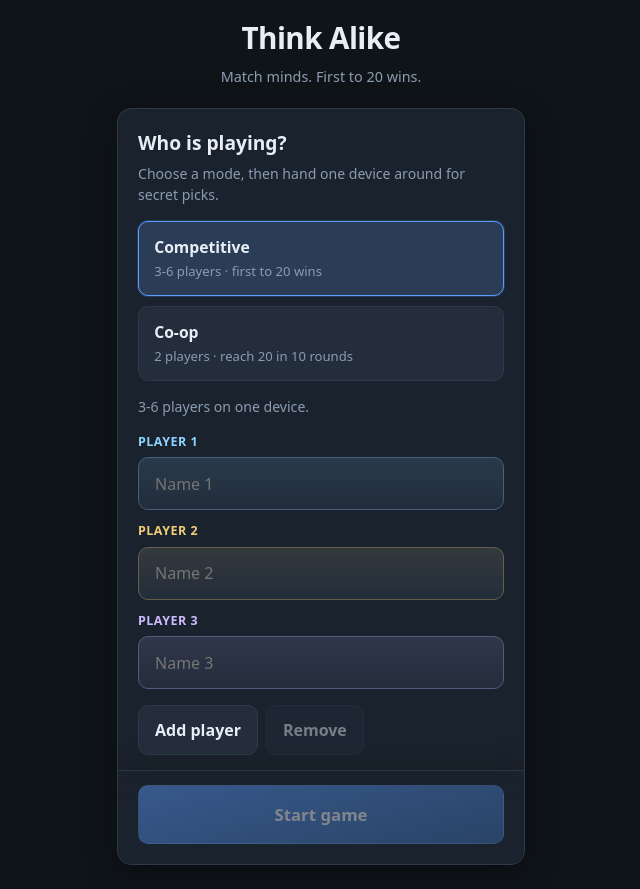
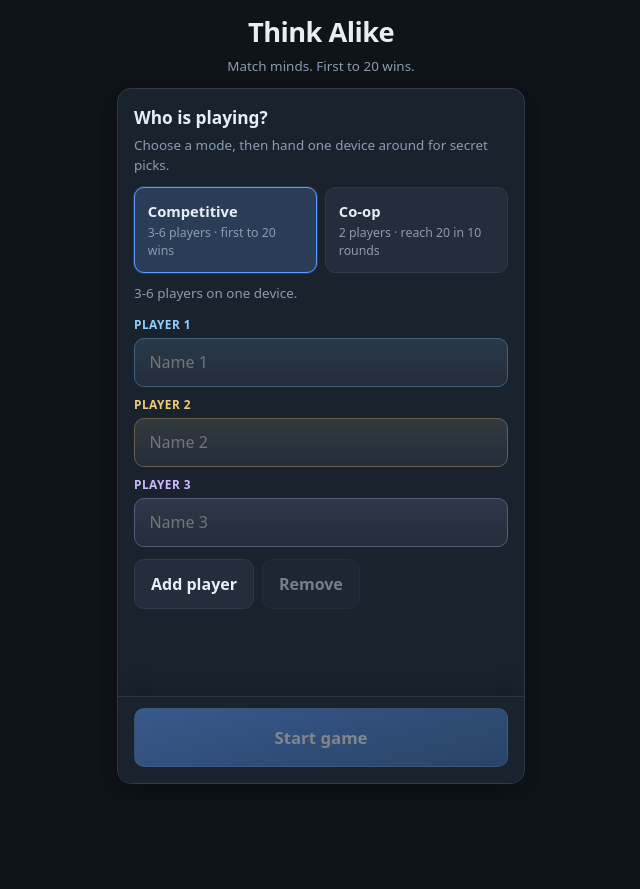
Before and after one commit to MMcBreezy/think_alike, a React (Vite) app: page / in a window 1280 px wide. Shown: the whole page, without its empty margins (319-959 px from the left). After the commit the page ends 800 px from the top, so only its background shows below. Built offline with nearby package versions, Linux system fonts and the light colour scheme.

Commit message:
fix start page

```diff
--- a/src/App.css
+++ b/src/App.css
@@ -154,6 +154,26 @@
   display: flex;
   flex-direction: column;
   align-items: stretch;
+}
+
+.app--setup {
+  height: 100dvh;
+  overflow: hidden;
+  padding-top: max(12px, env(safe-area-inset-top));
+  padding-bottom: max(16px, env(safe-area-inset-bottom));
+}
+
+.app--setup .app-header {
+  margin-bottom: 0.75rem;
+}
+
+.app--setup .app-title {
+  font-size: clamp(1.38rem, 4.8vw, 1.7rem);
+}
+
+.app--setup .app-sub {
+  margin-top: 0.2rem;
+  font-size: 0.84rem;
 }
 
 .app-header {
@@ -343,3 +363,9 @@
     transform: translateY(0);
   }
 }
+
+@media (max-height: 760px) {
+  .app--setup .app-sub {
+    display: none;
+  }
+}
--- a/src/App.jsx
+++ b/src/App.jsx
@@ -335,7 +335,9 @@ export default function App() {
     : `Round ${round} / ${MAX_ROUNDS}${coopJackpotRound ? ' · Final Sync Jackpot' : chaosRound ? ' · Chaos' : ''}`;
 
   return (
-    <div className={`app${phase === 'input' ? ' app--input-play' : ''}${turnThemeClass}`}>
+    <div
+      className={`app${phase === 'setup' ? ' app--setup' : ''}${phase === 'input' ? ' app--input-play' : ''}${turnThemeClass}`}
+    >
       <header
         className={`app-header${phase === 'input' ? ' app-header--tight' : ''}${showGameMenu ? ' app-header--has-menu' : ''}`}
       >
--- a/src/components/SetupScreen.css
+++ b/src/components/SetupScreen.css
@@ -15,41 +15,41 @@
   min-height: 0;
   overflow-y: auto;
   overscroll-behavior: contain;
-  padding: 1.25rem 1.25rem 0.9rem;
+  padding: 1rem 1rem 0.7rem;
 }
 
 .setup-footer {
-  padding: 0.9rem 1.25rem 1.25rem;
+  padding: 0.7rem 1rem 1rem;
   border-top: 1px solid color-mix(in srgb, var(--border) 88%, transparent);
   background: linear-gradient(180deg, rgba(26, 34, 45, 0.2), var(--bg-elevated) 40%);
   box-shadow: 0 -8px 20px rgba(0, 0, 0, 0.14);
 }
 
 .setup-title {
-  margin: 0 0 0.35rem;
-  font-size: 1.2rem;
+  margin: 0 0 0.25rem;
+  font-size: 1.08rem;
   font-weight: 650;
 }
 
 .setup-hint {
-  margin: 0 0 1rem;
-  font-size: 0.88rem;
+  margin: 0 0 0.75rem;
+  font-size: 0.84rem;
   color: var(--text-muted);
 }
 
 .setup-hint--players {
-  margin-top: 0.9rem;
+  margin-top: 0.65rem;
 }
 
 .setup-mode-grid {
   display: grid;
   grid-template-columns: 1fr;
-  gap: 0.6rem;
+  gap: 0.5rem;
 }
 
 .setup-mode {
   width: 100%;
-  padding: 0.85rem 0.95rem;
+  padding: 0.72rem 0.8rem;
   border-radius: var(--radius-sm);
   border: 1px solid var(--border);
   background: var(--bg-card);
@@ -57,7 +57,7 @@
   text-align: left;
   display: flex;
   flex-direction: column;
-  gap: 0.18rem;
+  gap: 0.1rem;
   transition: border-color var(--transition), background var(--transition), transform 0.08s ease;
 }
 
@@ -72,12 +72,12 @@
 }
 
 .setup-mode-title {
-  font-size: 0.98rem;
+  font-size: 0.92rem;
   font-weight: 700;
 }
 
 .setup-mode-copy {
-  font-size: 0.82rem;
+  font-size: 0.77rem;
   color: var(--text-muted);
 }
 
@@ -87,14 +87,14 @@
   padding: 0;
   display: flex;
   flex-direction: column;
-  gap: 0.75rem;
+  gap: 0.55rem;
 }
 
 .setup-row {
   --setup-accent: #6ec9ff;
   display: flex;
   flex-direction: column;
-  gap: 0.35rem;
+  gap: 0.28rem;
 }
 
 .setup-row--color--0 {
@@ -122,7 +122,7 @@
 }
 
 .setup-label {
-  font-size: 0.78rem;
+  font-size: 0.74rem;
   font-weight: 600;
   color: color-mix(in srgb, var(--setup-accent) 74%, var(--text));
   text-transform: uppercase;
@@ -131,7 +131,7 @@
 
 .setup-input {
   width: 100%;
-  padding: 0.85rem 1rem;
+  padding: 0.72rem 0.9rem;
   border-radius: var(--radius-sm);
   border: 1px solid color-mix(in srgb, var(--setup-accent) 28%, var(--border));
   background: linear-gradient(
@@ -152,7 +152,7 @@
 .setup-actions {
   display: flex;
   gap: 0.5rem;
-  margin: 1rem 0 0;
+  margin: 0.75rem 0 0;
   flex-wrap: wrap;
 }
 
@@ -163,3 +163,9 @@
 .setup-start--coop {
   margin-top: 0;
 }
+
+@media (min-width: 360px) {
+  .setup-mode-grid {
+    grid-template-columns: repeat(2, minmax(0, 1fr));
+  }
+}
```
